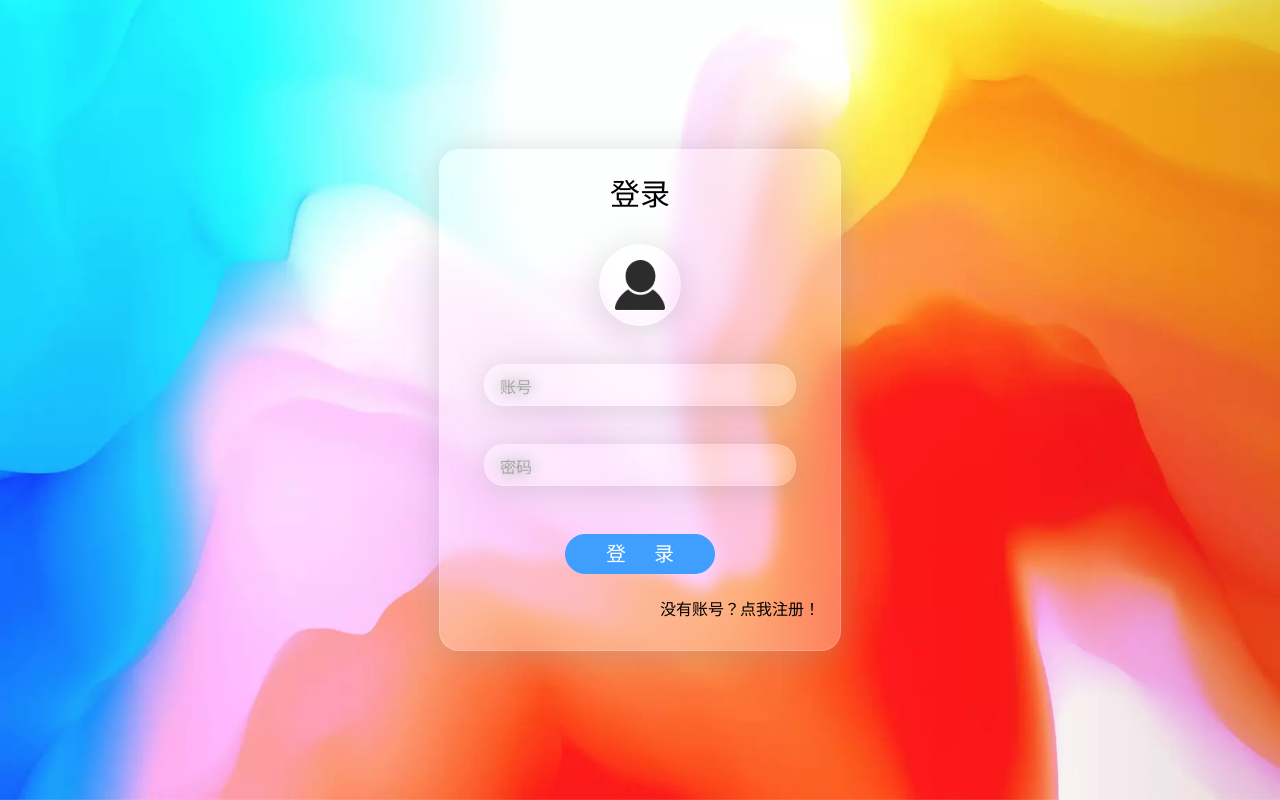
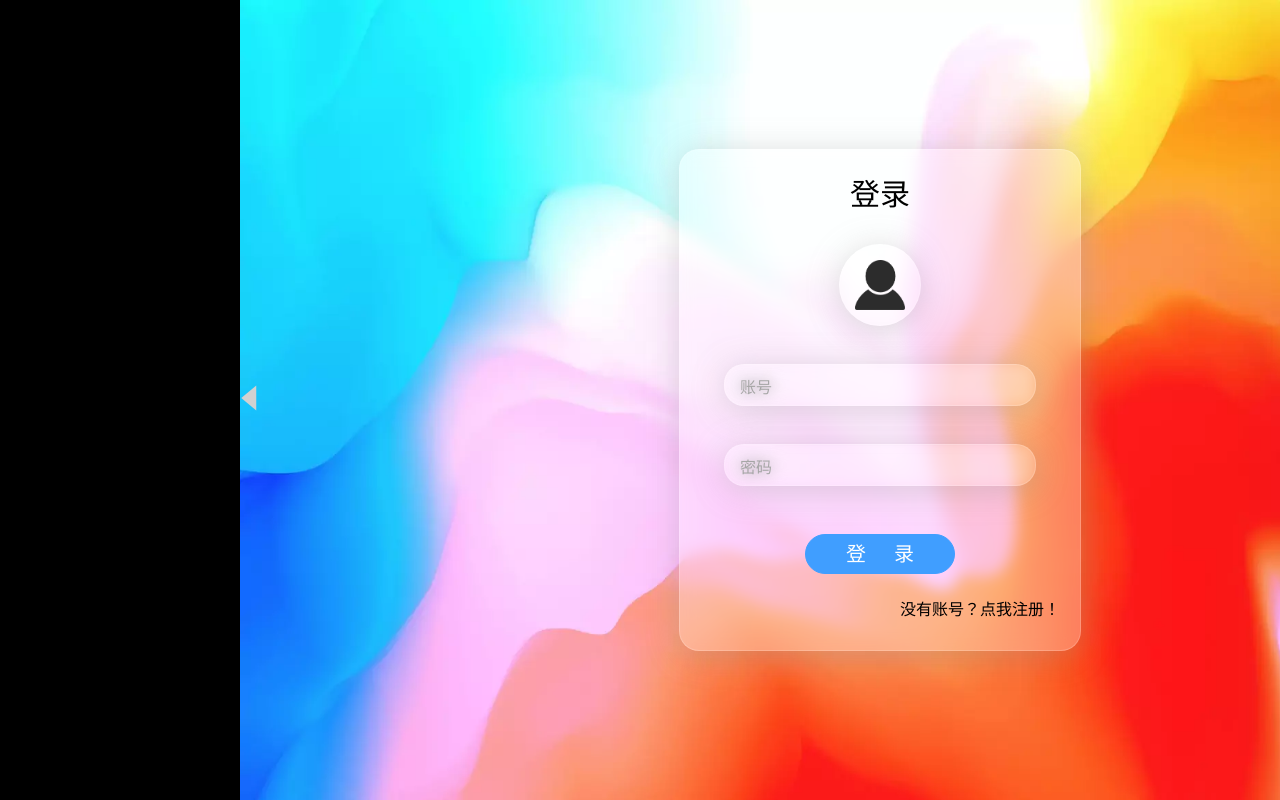
Before and after one commit to 4xiyuan/Cloud-disk, a Vue app: page /login in a window 1280 px wide. Built offline with nearby package versions, Linux system fonts and the light colour scheme.

Commit message:
侧边栏开发中

```diff
--- a/src/App.vue
+++ b/src/App.vue
@@ -1,11 +1,16 @@
 <template>
   <div id="app">
-      <div class="sidebar">
-
+      <div :class="index ? 'sidebar':'sidebar2'">
       </div>
-      <transition name="fade">
-          <router-view/>
-      </transition>
+      <div :class="index ? 'anniu':'anniu2'">
+            <i v-if="index==true" @click="index=!index" class="el-icon-caret-left"></i>
+            <i v-else @click="index=!index" class="el-icon-caret-right"></i>
+      </div>
+      <div :class="index ? 'bodu':'bodu2'">
+        <transition name="fade">
+            <router-view/>
+        </transition>
+      </div>
   </div>
 </template>
 
@@ -13,7 +18,7 @@
    export default {
    data() {
        return {
-
+          index:true
        }
    },
    methods:{
@@ -32,9 +37,9 @@ body {
   border:0;
 }
 .sidebar{
-
+  background: #000;
   position: fixed;
-  width: 50px;
+  width: 240px;
   height: 100vh;
   transition: all .4s;
   float: left;
@@ -42,8 +47,15 @@ body {
   z-index: 200;
 
 }
-.sidebar:hover{
-  width: 240px;
+.sidebar2{
+  background: #000;
+  position: fixed;
+  width: 0px;
+  height: 100vh;
+  transition: all .4s;
+  float: left;
+  overflow: hidden;
+  z-index: 200;
 }
 
 
@@ -54,4 +66,41 @@ body {
   opacity: 0;
   transform: translateX(40px);
 }
+.bodu{
+  margin-left: 240px;
+  transition: all .4s;
+}
+.bodu2{
+  margin-left: 0px;
+  transition: all .4s;
+}
+.anniu{
+  position: fixed;
+  z-index: 990;
+  float: left;
+  margin-left: 230px;
+  font-size: 40px;
+  line-height: 100vh;
+  transition: all .4s;
+}
+.anniu2{
+  position: fixed;
+  z-index: 990;
+  float: left;
+  margin-left: -10px;
+  font-size: 40px;
+  line-height: 100vh;
+  transition: all .4s;
+}
+.el-icon-caret-left,.el-icon-caret-right{
+  color: rgb(209, 209, 209);
+}
+.el-icon-caret-left:hover{
+  color: rgb(28, 183, 255);
+  cursor:pointer;
+}
+.el-icon-caret-right:hover{
+  color: rgb(28, 183, 255);
+  cursor:pointer;
+}
 </style>
```
